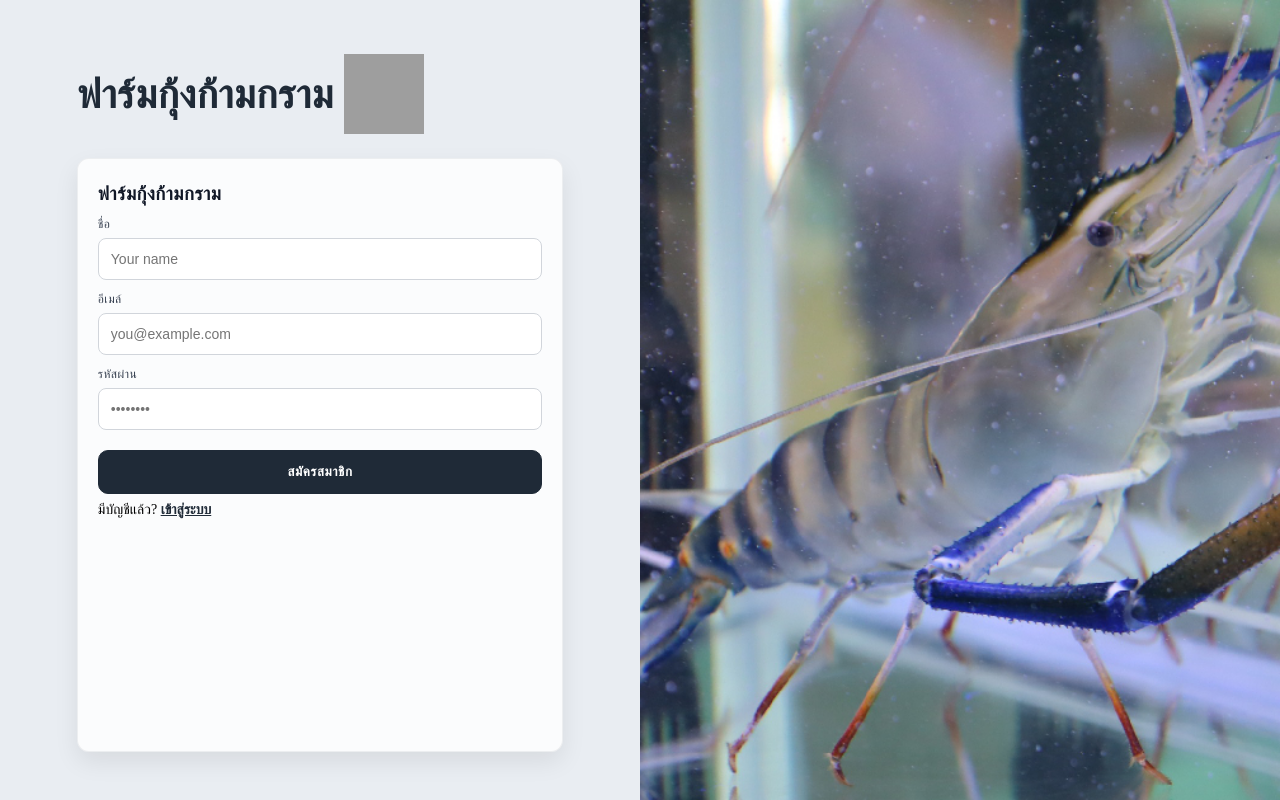
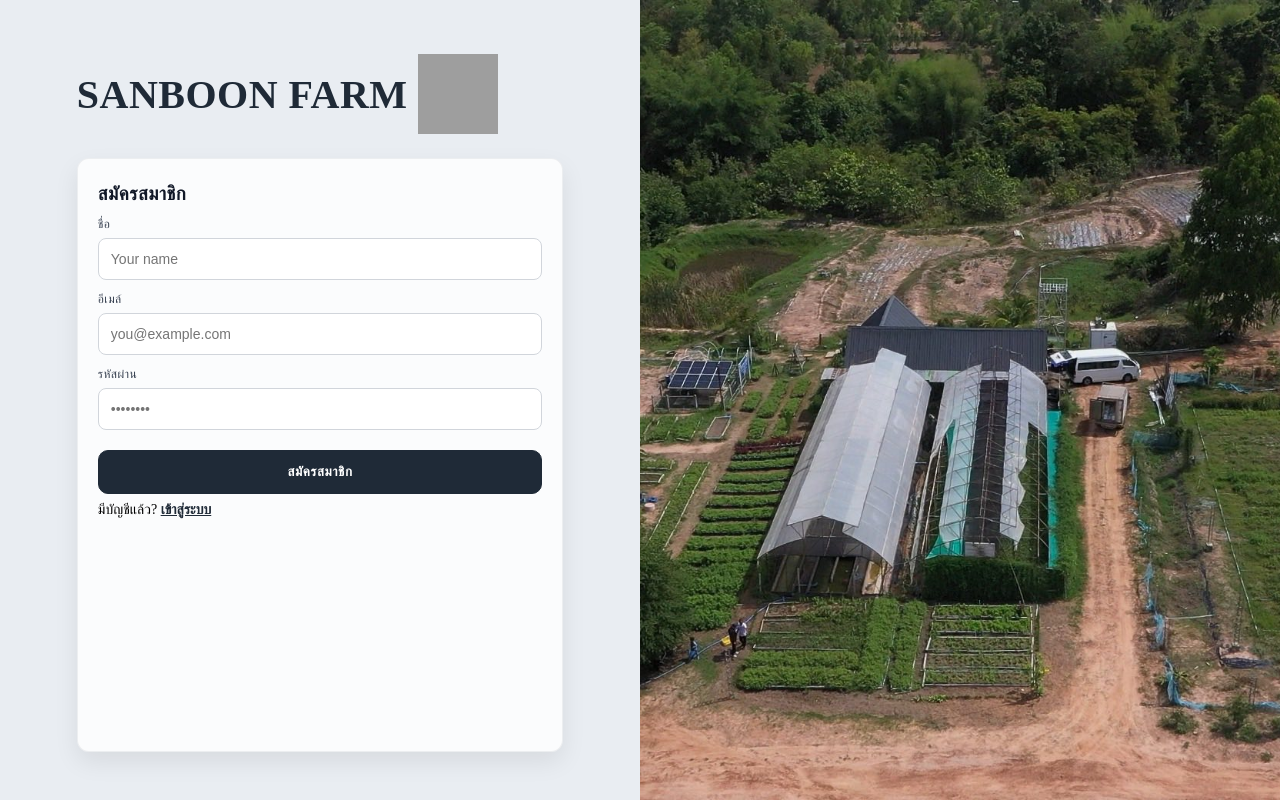
Before and after one commit to kittidaj6641/sanboonfarm, a React (Create React App) app in the folder login-react/: page /register in a window 1280 px wide. Built offline with nearby package versions, Linux system fonts and the light colour scheme; grey boxes are pictures that could not be loaded.

Commit message:
Update register.js

```diff
--- a/login-react/src/register.js
+++ b/login-react/src/register.js
@@ -5,7 +5,7 @@ import { motion } from "framer-motion";
 import config from "./config";
 import "./register.css"; // มีสไตล์เหมือนหน้า Login (ดูด้านล่าง)
 
-const HERO_URL = "/background/1574333475_88148_Cover_6June28.jpg";
+const HERO_URL = "/background/19.jpg";
 
 const Register = () => {
   // === LOGIC เดิมคงไว้ ===
@@ -55,7 +55,7 @@ const Register = () => {
       <section className="auth-left">
         <div className="brand">
           <h1 className="brand-title">
-            ฟาร์มกุ้งก้ามกราม
+            SANBOON FARM
             <img
               src="https://cdn-icons-png.flaticon.com/512/2619/2619560.png"
               alt="shrimp icon"
@@ -65,7 +65,7 @@ const Register = () => {
         </div>
 
         <div className="form-card" role="region" aria-label="สมัครสมาชิก">
-          <h3 className="form-title">ฟาร์มกุ้งก้ามกราม</h3>
+          <h3 className="form-title">สมัครสมาชิก</h3>
 
           <form onSubmit={handleSubmit} className="form-grid">
             <label className="form-label">
```
